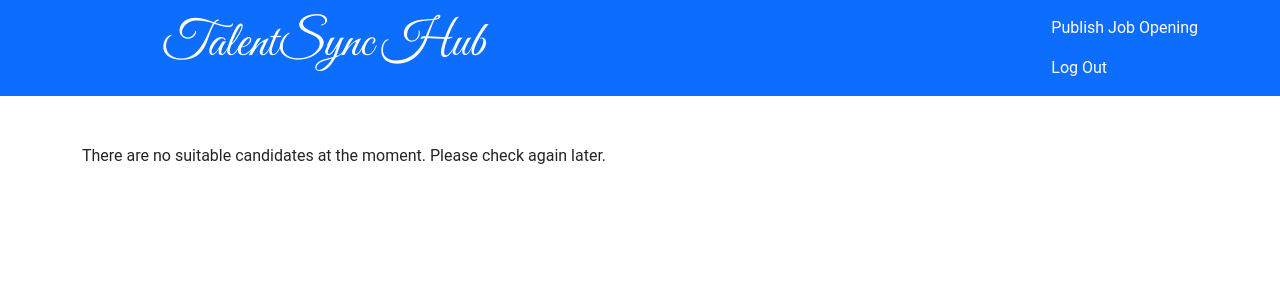
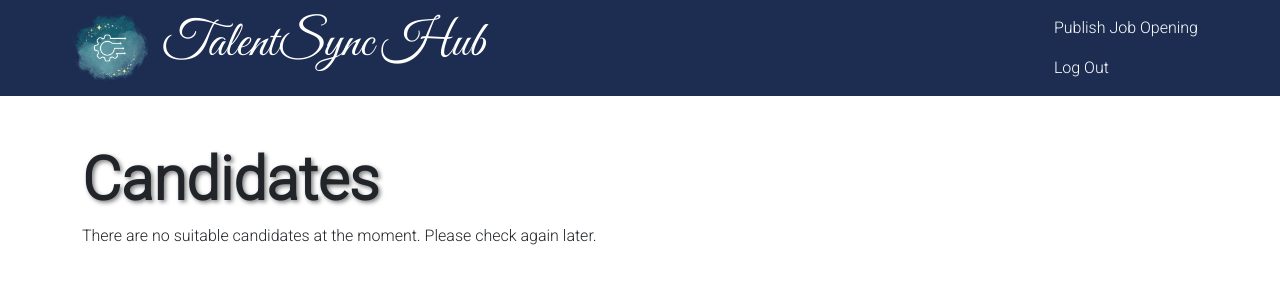
Before and after one commit to LorXinHui/DevHack, a Flask app: page /candidates in a window 1280 px wide. Shown: the top 300 px of the page. Run offline with Flask 3, Linux system fonts and the light colour scheme; data that the repository does not hold is empty.

Commit message:
update interface design

```diff
--- a/static/css/style.css
+++ b/static/css/style.css
@@ -2,6 +2,13 @@ body {
     margin: 0;
     padding: 0;
     font-family: 'Roboto', sans-serif;
+}
+
+h1 {
+    font-family: 'Roboto', sans-serif;
+    font-weight: bold;
+    font-size: 60px;
+    text-shadow: 2px 2px 4px rgba(0, 0, 0, 0.5);
 }
 
 .btn.btn-primary {
--- a/templates/application.html
+++ b/templates/application.html
@@ -10,6 +10,8 @@
         display: block;
     }
 </style>
+
+<h1>Application</h1>
 
 <br>
     <section id = "privacy" class = "active">
--- a/templates/apply_history.html
+++ b/templates/apply_history.html
@@ -2,6 +2,7 @@
 
 {% block body %}
 {% if application %}
+<h1>My Application</h1>
     <br>
     <div class="card">
         <div class="container">
--- a/templates/candidate.html
+++ b/templates/candidate.html
@@ -1,6 +1,9 @@
 {% extends 'index_hr.html'%}
 
 {% block body %}
+
+<h1>Candidates</h1>
+
 {% if candidates %}
     {% for candidate_key, candidate_data in candidates.items() %}
       <div class="card candidate-card">
@@ -16,6 +19,7 @@
           <input type="submit" class="contact-btn btn btn-primary" value="Contact for Interview">
           <input type="submit" class="reject-btn btn btn-primary" value="Reject">
           <br>
+          <img src="/static/css/images/border.png" alt="Image" class="bottom-right-image">
         </div>
       </div>
       <br>
--- a/templates/index_hr.html
+++ b/templates/index_hr.html
@@ -12,15 +12,17 @@
     <link rel="preconnect" href="https://fonts.gstatic.com" crossorigin>
     <link href="https://fonts.googleapis.com/css2?family=Montserrat&display=swap" rel="stylesheet">
     <link href="https://fonts.googleapis.com/css2?family=Great+Vibes&display=swap" rel="stylesheet">
+    <link href="https://fonts.googleapis.com/css2?family=Roboto:wght@300&display=swap" rel="stylesheet">
 
     <title>TalentSync Hub</title>
 </head>
 <body>
 
-    <nav class = "navbar navbar-dark bg-primary">
+    <nav class = "navbar">
         <div class = "container">
             <a href="/home" class = "navbar-brand">
-                <h3 class = "display-7">TalentSync Hub</h3>
+                <img src = "/static/css/images/logo.png" alt = "Logo" class = "navbar-logo">
+                <h3 class = "display-7" style = "font-family: 'Great Vibes', cursive; font-size: 50px; color: #ffffff">TalentSync Hub</h3>
             </a>
             <ul class = "navbar-nav">
                 <li class = "nav-item" >
@@ -38,7 +40,7 @@
     <!-- Display username if available -->
     {% if username %}
     <div class="container">
-        <h1>Welcome, {{ username }}!</h1>
+        <h1>Welcome, <b style = "font-family: 'Great Vibes', cursive; font-size: 70px;">{{ username }}</b> !</h1>
         <h3>Find the suitable candidate in TalentSync</h3>
     </div>
     {% endif %}
@@ -67,10 +69,10 @@
                             <li>Eagerness to learn and adapt in a fast-paced environment</li>
                             <li>Excellent communication and teamwork skills</li>
                         </ul>
-
-                        <button type="submit" onclick="view()" id="view">View Candidates</button>
+                        <input type = "submit" onclick = "view()" id = "view" value = "View Candidates" class = "btn btn-primary">
                     </p>
                 </div>
+                <img src="/static/css/images/border.png" alt="Image" class="bottom-right-image">
             </div>
         {% else %}
             <a href = '/job_opening'> Publish a job opening for your company!!! </a>
--- a/templates/opening.html
+++ b/templates/opening.html
@@ -10,6 +10,8 @@
         display: block;
     }
 </style>
+
+<h1>Publish Job Opening</h1>
 
 <br>
     <section id = "privacy" class = "active">
@@ -36,7 +38,6 @@
                 <input type="text" placeholder="Enter Position Recruiting" name="pos" required>
                 <br>
                 <label for="pos-type"><b>Position Category</b></label>
-                <br>
                 <select name="pos-type" id="pos-type">
                     <option disabled selected value> -- select an option -- </option>
                     <option value = "hr">Human Resource/ Talent Acquisition</option>
```
Also changed, not shown: templates/resume_submission.html (deleted, +0 -15 lines).
